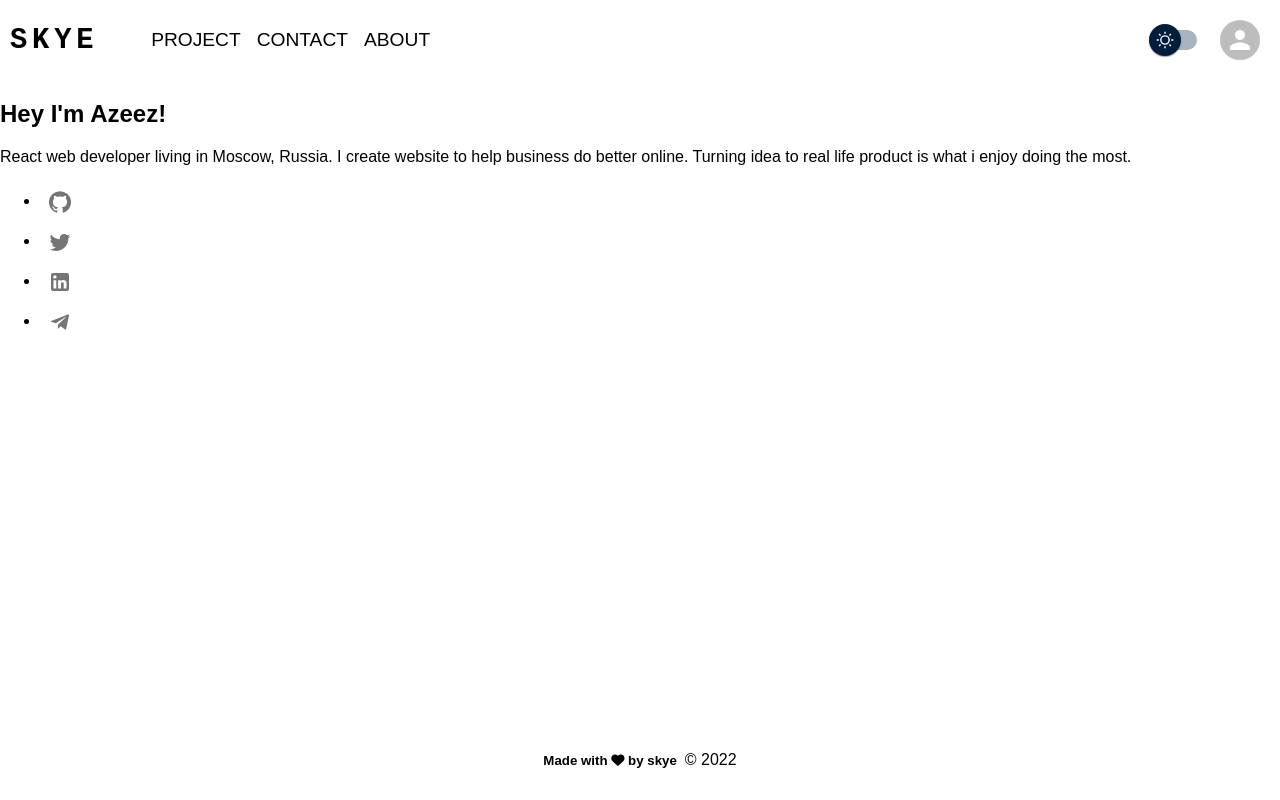
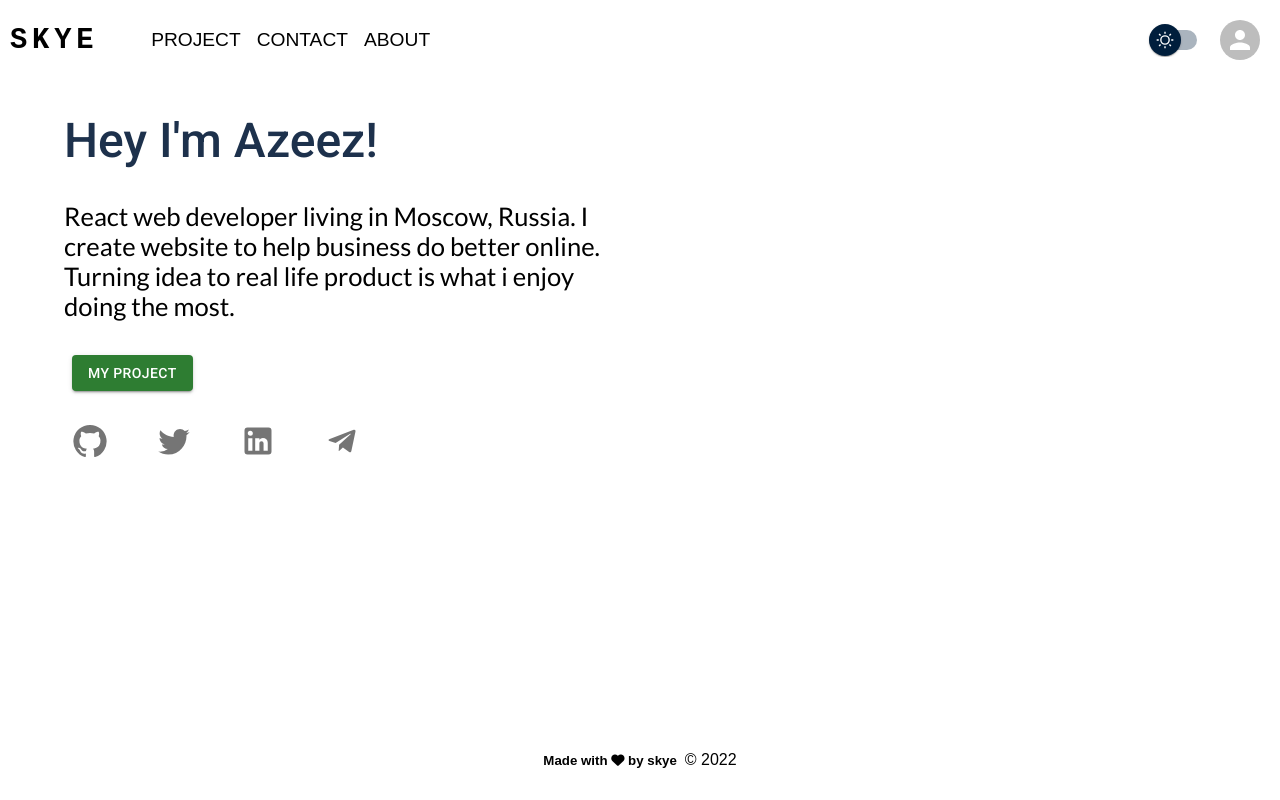
Before and after one commit to SKYE6IX/MyPortfolio, a React (Create React App) app: page / in a window 1280 px wide. Built offline with nearby package versions, Linux system fonts and the light colour scheme.

Commit message:
Added react-icon dependencies

```diff
--- a/package.json
+++ b/package.json
@@ -20,6 +20,7 @@
     "framer-motion": "^7.3.2",
     "react": "^18.2.0",
     "react-dom": "^18.2.0",
+    "react-icons": "^4.10.1",
     "react-router-dom": "^6.3.0",
     "react-scripts": "5.0.1",
     "react-transition-group": "^4.4.5",
--- a/src/components/navigation/nav-bar/NavBar.tsx
+++ b/src/components/navigation/nav-bar/NavBar.tsx
@@ -17,7 +17,6 @@ import {
 } from './style';
 
 const NavBar = () => {
-  // const [anchorElNav, setAnchorElNav] = React.useState(null);
   const navRef = useRef(null);
   const { isDarkMode, toggleDarkMode } = useContext(ThemeContext);
   const [isOpen, toggleOpen] = useCycle(false, true);
@@ -26,7 +25,6 @@ const NavBar = () => {
   const handleCloseNav = () => {
     toggleOpen();
   };
-
   return (
     <NavBarContainer>
       {windowWidth < 769 && (
--- a/src/components/pages/home/Homepage.tsx
+++ b/src/components/pages/home/Homepage.tsx
@@ -1,13 +1,19 @@
 import React, { useContext } from 'react';
 import { Link } from 'react-router-dom';
 import { motion } from 'framer-motion';
-import Button from '@mui/material/Button';
 import GitHubIcon from '@mui/icons-material/GitHub';
 import TwitterIcon from '@mui/icons-material/Twitter';
 import LinkedInIcon from '@mui/icons-material/LinkedIn';
 import TelegramIcon from '@mui/icons-material/Telegram';
 import IconButton from '@mui/material/IconButton';
 import { ThemeContext } from '../../../context/theme.context';
+import {
+  HomeContainer,
+  HomeTextArea,
+  HomeIconsWrapper,
+  HomeImageWrapper,
+} from './style';
+import { Button } from '@mui/material';
 // import img from '../images/IMG_1655.webp';
 
 //variant for framer motion
@@ -36,29 +42,27 @@ const item = {
 const Homepage = () => {
   const { isDarkMode } = useContext(ThemeContext);
   return (
-    <motion.section
-      className="Homepage-container"
+    <HomeContainer
       variants={container}
       initial="hidden"
       animate="show"
       exit={{ opacity: 0, y: -200 }}
       transition={{ delay: 1 }}
     >
-      <motion.div className="Homepage-text-area" variants={item}>
+      <HomeTextArea variants={item}>
         <h1 className={isDarkMode && 'darkModeH1'}>Hey I'm Azeez!</h1>
         <p>
           React web developer living in Moscow, Russia. I create website to help
           business do better online. Turning idea to real life product is what i
           enjoy doing the most.
         </p>
-
-        {/* <IconButton LinkComponent={Link} to="/project">
+        <IconButton href="/project">
           <Button variant="contained" color="success" className="Homepage-btn">
             My Project
           </Button>
-        </IconButton> */}
+        </IconButton>
 
-        <div className="Homepage-links">
+        <HomeIconsWrapper>
           <ul>
             <li>
               <IconButton LinkComponent="a" href="https://github.com/SKYE6IX">
@@ -92,13 +96,13 @@ const Homepage = () => {
               </IconButton>
             </li>
           </ul>
-        </div>
-      </motion.div>
+        </HomeIconsWrapper>
+      </HomeTextArea>
 
-      <motion.div className="Homepage-img-area" variants={item}>
+      <HomeImageWrapper variants={item}>
         {/* <img src={img} className="self-img" alt="azeez" /> */}
-      </motion.div>
-    </motion.section>
+      </HomeImageWrapper>
+    </HomeContainer>
   );
 };
 
--- a/src/components/pages/home/style.tsx
+++ b/src/components/pages/home/style.tsx
@@ -2,7 +2,7 @@ import styled from 'styled-components';
 import { motion } from 'framer-motion';
 
 export const HomeContainer = styled(motion.div)`
-  margin-top: auto;
+  /* margin-top: auto; */
   width: 100%;
   display: grid;
   gap: 12em;
```
Also changed, not shown: 1 other file (tests, documents, lock files or other folders).
